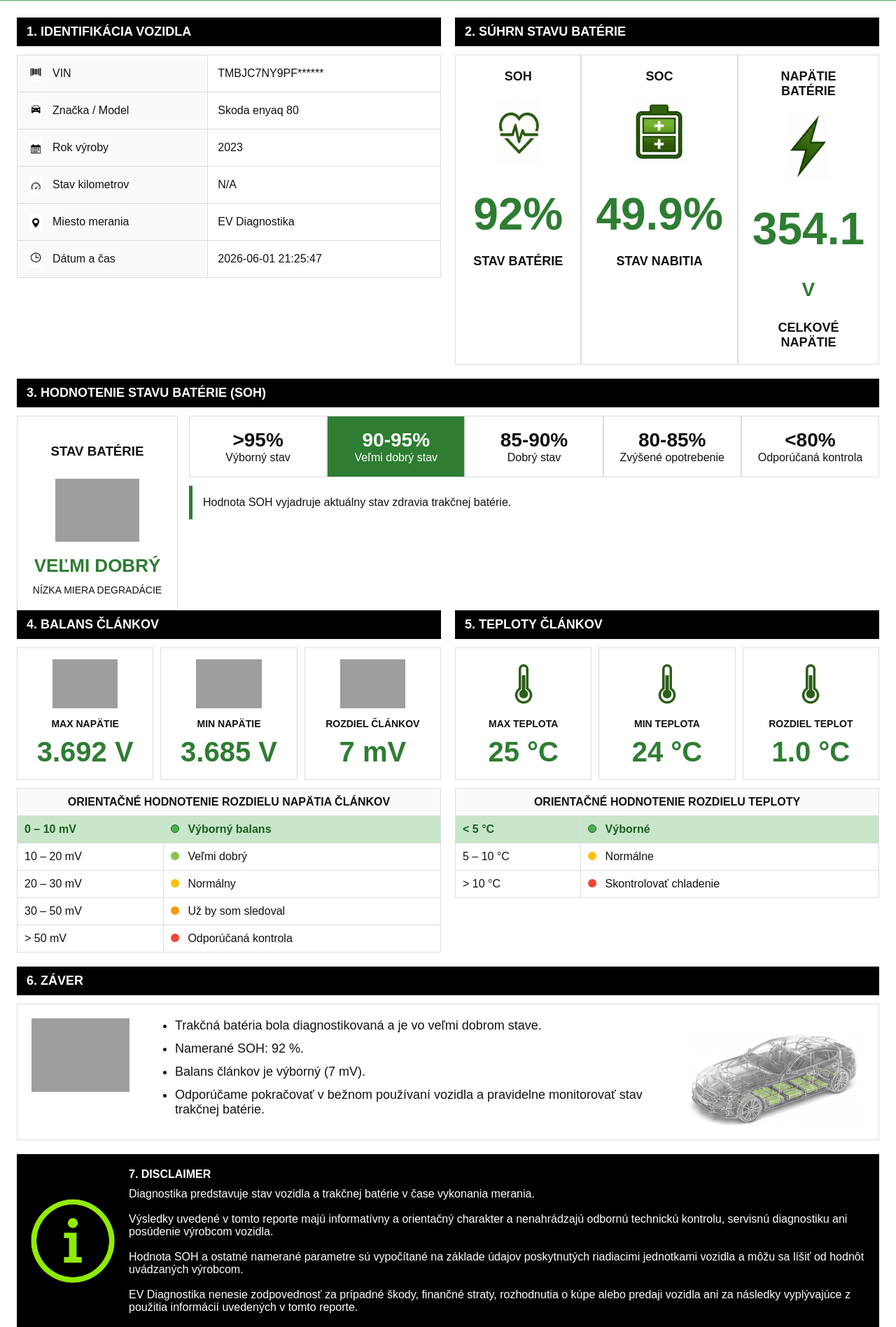
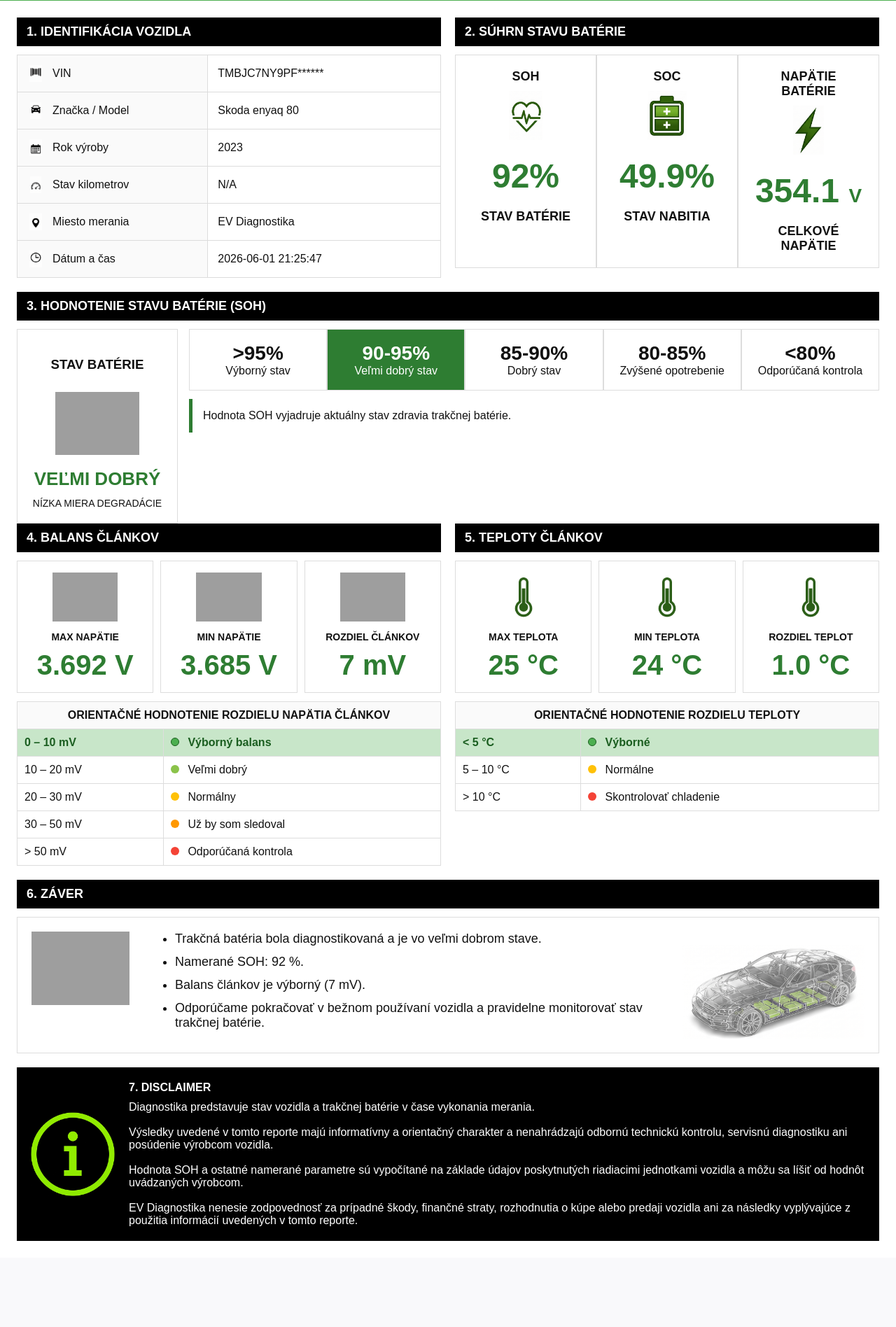
Before and after one commit to marianblaha/pdf-upravy, a FastAPI app: page /preview in a window 1280 px wide. Shown: the part 327-2223 px from the top of the page at 70% size. After the commit the page ends 2100 px from the top, so only its background shows below. Run offline with FastAPI, Linux system fonts and the light colour scheme; grey boxes are pictures that could not be loaded.

Commit message:
first pdf A4

```diff
--- a/templates/report.html
+++ b/templates/report.html
@@ -117,6 +117,8 @@ body{
     display:flex;
     gap:20px;
     margin-bottom:20px;
+
+    align-items:flex-start;
 }
 
 .col-half{
@@ -184,10 +186,10 @@ body{
 }
 
 .summary-value{
-    font-size:64px;
+    font-size:48px;
     font-weight:bold;
     color:#2e7d32;
-    margin-top:20px;
+    margin-top:12px;
 }
 
 .summary-label{
@@ -197,9 +199,9 @@ body{
 }
 
 .summary-icon{
-    height:95px;
-    margin-top:20px;
-    margin-bottom:10px;
+    height:70px;
+    margin-top:10px;
+    margin-bottom:8px;
     object-fit:contain;
 }
 
```
